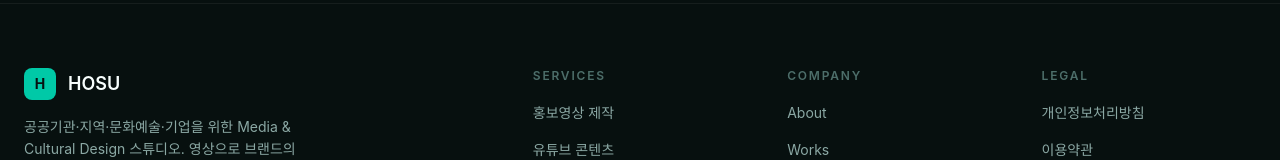
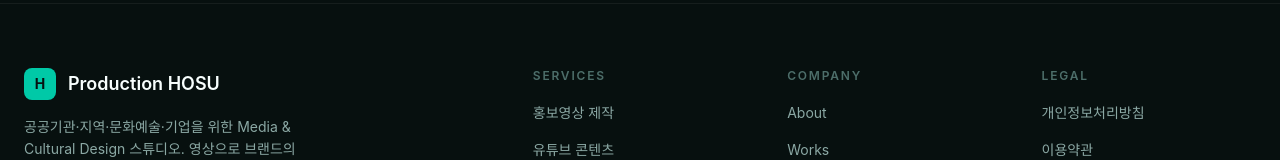
Before and after one commit to Bytesketcher/Media_LAB, a Next.js app: page / in a window 1280 px wide. Shown: the part 9154-9314 px from the top of the page. Built offline with nearby package versions, Linux system fonts and the light colour scheme; a web font is replaced by a local one.

Commit message:
Footer 하단 브랜드명을 Production HOSU로 변경

```diff
--- a/components/layout/Footer.tsx
+++ b/components/layout/Footer.tsx
@@ -20,7 +20,7 @@
               <div className="w-8 h-8 rounded-lg bg-[var(--accent)] flex items-center justify-center">
                 <span className="text-[#07100f] font-bold text-sm">H</span>
               </div>
-              <span className="text-[var(--text-primary)] font-semibold text-lg">HOSU</span>
+              <span className="text-[var(--text-primary)] font-semibold text-lg">Production HOSU</span>
             </div>
             <p className="text-sm text-[var(--text-secondary)] leading-relaxed max-w-xs">
               공공기관·지역·문화예술·기업을 위한 Media & Cultural Design 스튜디오.
```
